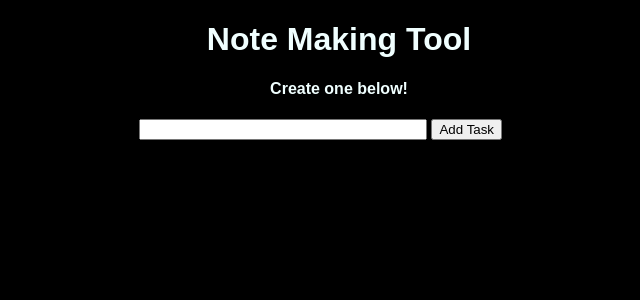
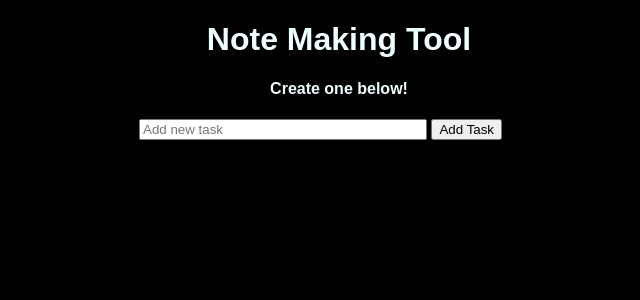
Before and after one commit to vvvv5215/note_app_with_help, a Flask app: page / in a window 1280 px wide. Shown: the top 300 px of the page, without its empty margins (301-941 px from the left). Run offline with Flask 2, Linux system fonts and the light colour scheme; data that the repository does not hold is empty.

Commit message:
Update index.html

```diff
--- a/templates/index.html
+++ b/templates/index.html
@@ -35,7 +35,7 @@
 
     <div class="form">
         <form action="/add" method="POST">
-            <input type="text" name="content" id="content">
+            <input type="text" name="content" id="content" placeholder="Add new task">
             <input type="submit" value="Add Task">
         </form>
     </div>
```
